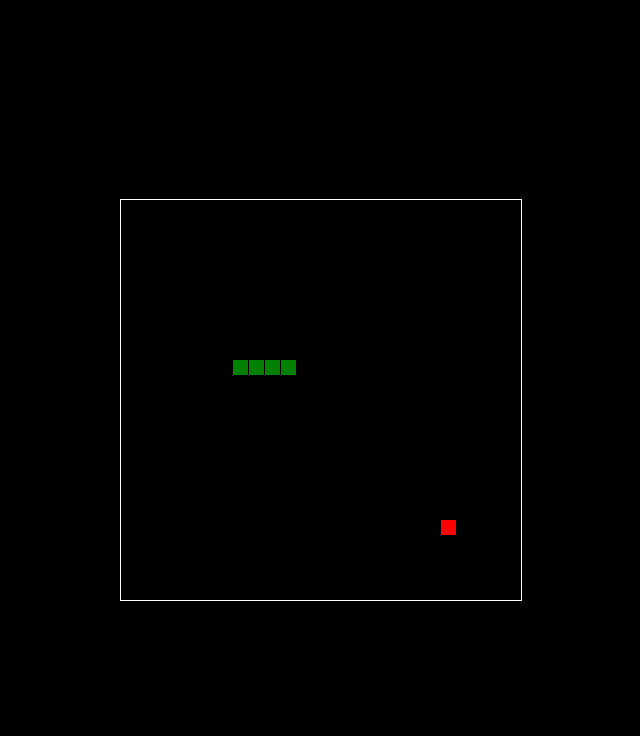
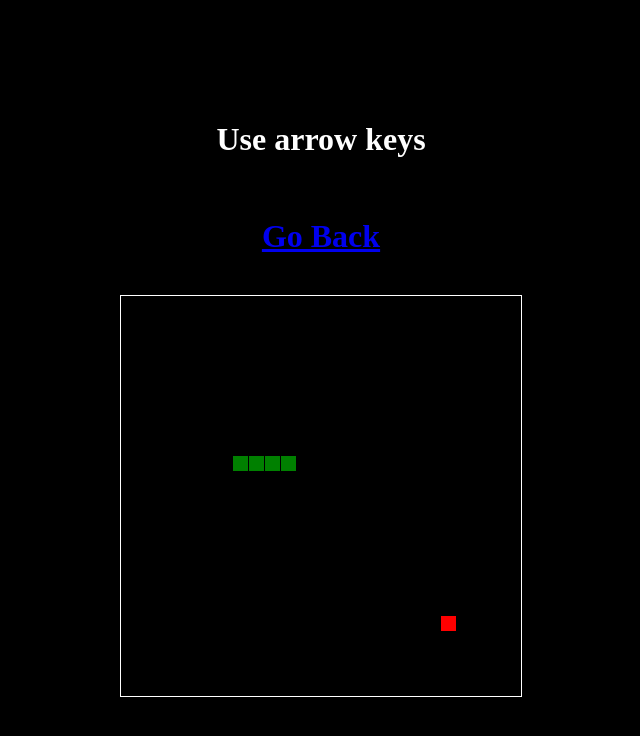
Before and after one commit to dbaslan/SWE590Cloud, a plain HTML site: page snake.html in a window 1280 px wide. Shown: the whole page, without its empty margins (319-959 px from the left). Drawn offline with Linux system fonts and the light colour scheme.

Commit message:
Update snake.html
Add instructions and return link

```diff
--- a/snake.html
+++ b/snake.html
@@ -21,6 +21,11 @@
   </style>
 </head>
 <body>
+<div style= "text-align:center; color:white">
+  <h1>Use arrow keys</h1>
+  <br>
+  <a href="index.html"><h1>Go Back</h1></a>
+  <br>
 <canvas width="400" height="400" id="game"></canvas>
 <script>
 var canvas = document.getElementById('game');
@@ -167,5 +172,6 @@ document.addEventListener('keydown', function(e) {
 // start the game
 requestAnimationFrame(loop);
 </script>
+</div>
 </body>
 </html>
```
